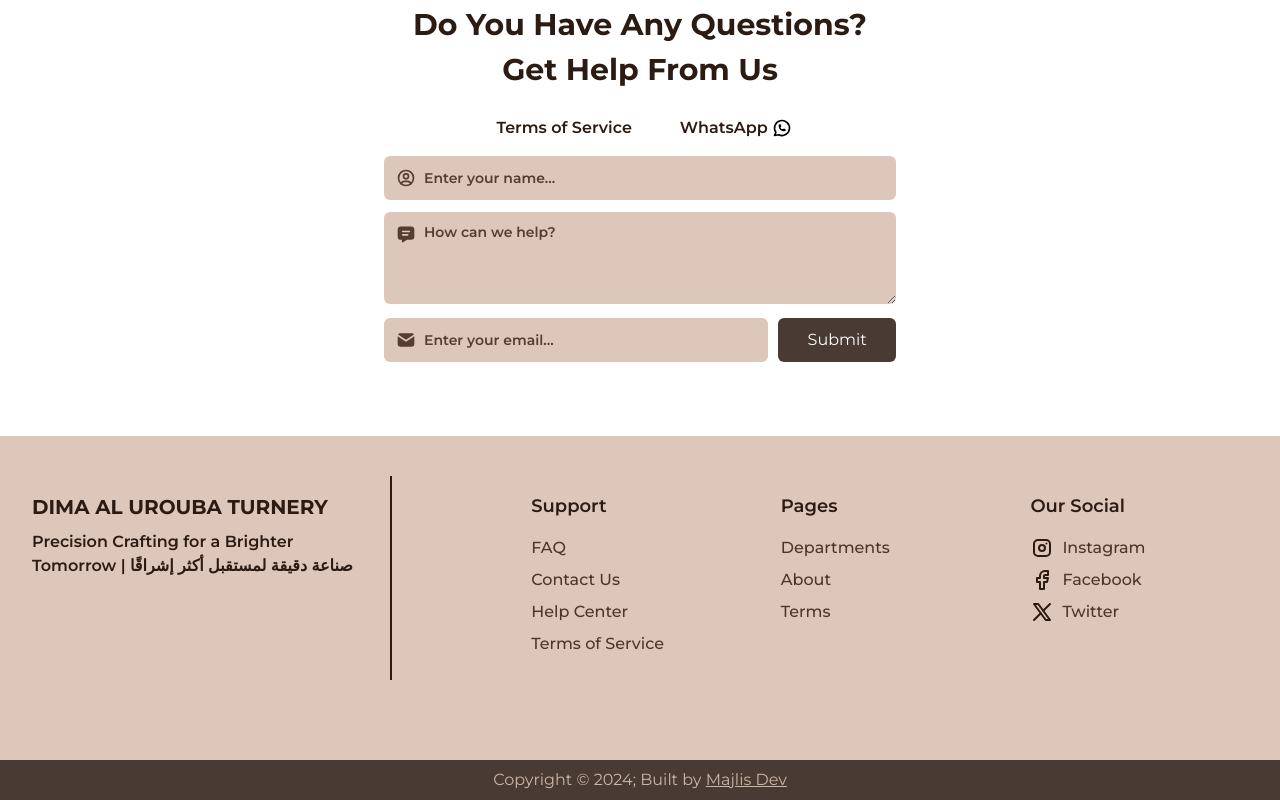
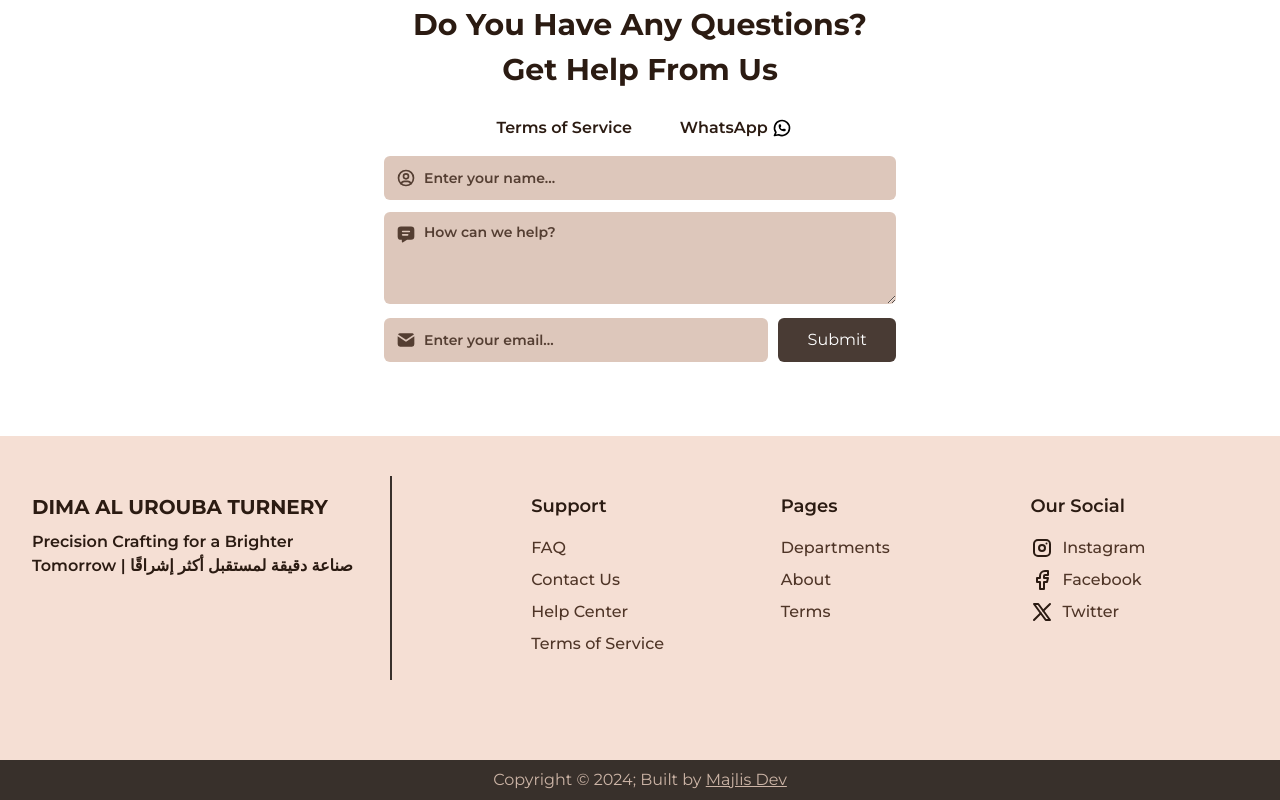
Before and after one commit to HussAA/dima_mechanicalweb, a Next.js app: page / in a window 1280 px wide. Shown: the part 3267-4067 px from the top of the page. Built offline with nearby package versions, Linux system fonts and the light colour scheme.

Commit message:
footer bg

```diff
--- a/src/components/footer.js
+++ b/src/components/footer.js
@@ -7,7 +7,7 @@ import {
 import Link from "next/link";
 export default function Footer() {
   return (
-    <footer className="bg-[#DDC7BB]">
+    <footer className="bg-[#f5dfd4]">
       <div className="container flex flex-wrap  text-[#2B1B12] pt-10 pb-20 px-4">
         <div className="w-full md:w-[30%] p-4">
           <h2 className="text-[20px] md:text-[20px] mb-2 font-bold">
@@ -18,7 +18,7 @@ export default function Footer() {
             أكثر إشراقًا
           </div>
         </div>
-        <span className="md:w-0 w-full border border-[#2B1B12]" />
+        <span className="md:w-0 w-full border border-[#38302b]" />
         <div className="w-full md:ml-auto md:w-[60%] flex flex-wrap">
           <div className="sm:w-1/3 p-4 w-7/12">
             <h2 className="text-base md:text-lg font-semibold mb-4">Support</h2>
@@ -122,7 +122,7 @@ export default function Footer() {
           </div>
         </div>
       </div>
-      <div className="text-center bg-[#493b34] text-[#ccb4a6] p-2">
+      <div className="text-center bg-[#38302b] text-[#ccb4a6] p-2">
         Copyright © {new Date().getFullYear()}; Built by{" "}
         <Link
           href="mailto:hussain.alnakhli@majlisdev.com"
```
